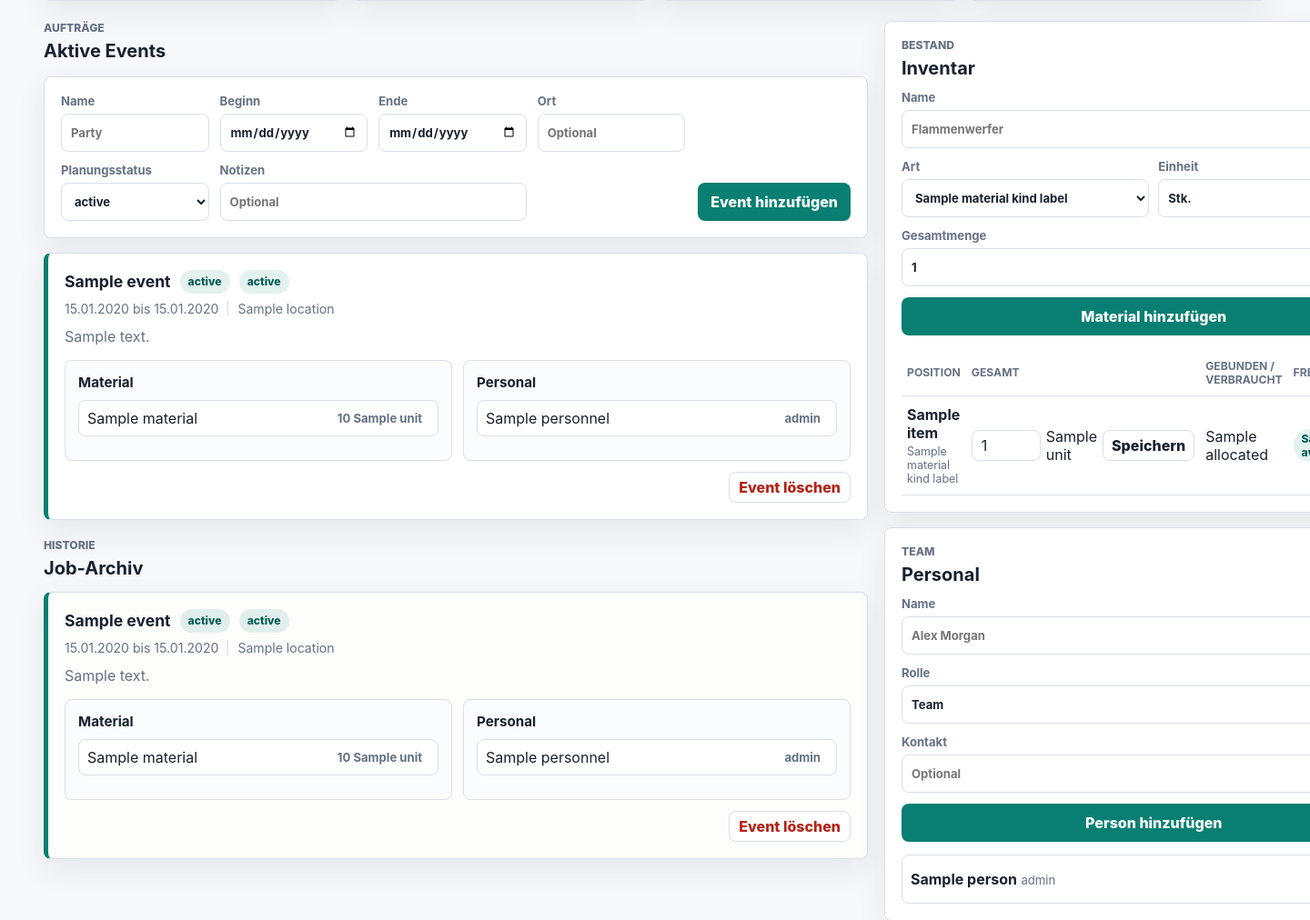
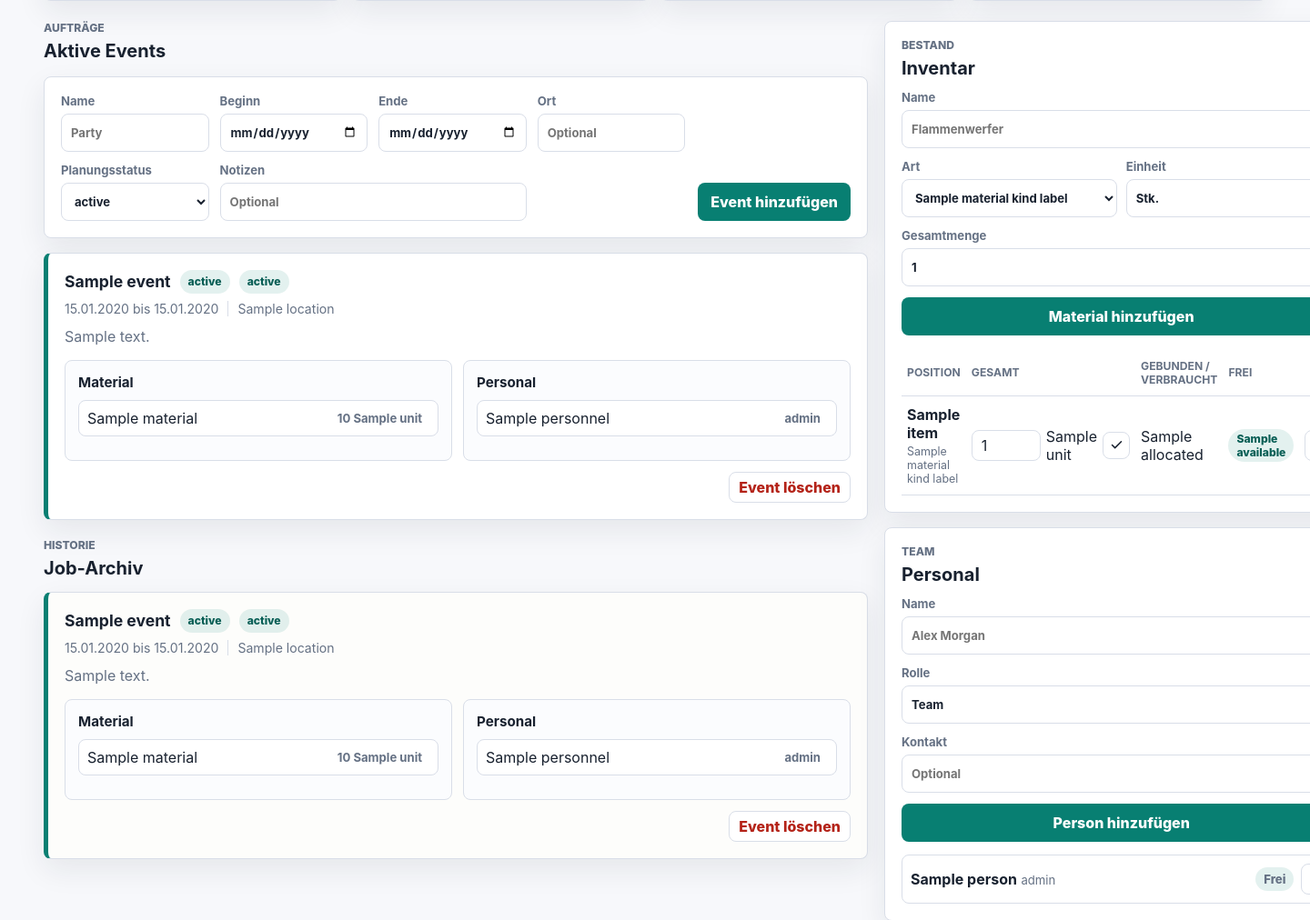
Before and after one commit to AndreasDeCrinis/event-tracker, a Flask app: template app/templates/index.html in a window 1440 px wide; the page is wider, and only the part inside the window is pictured. Shown: the part 228-1240 px from the top of that part at 91% size. Run offline with Flask 3, Linux system fonts and the light colour scheme; the template is opened without the code that fills it: most values are stand-ins (such as "Sample title", 1, 10 or a date in 2020).

Commit message:
fix: button style

```diff
--- a/app/static/styles.css
+++ b/app/static/styles.css
@@ -564,6 +564,46 @@ th {
   font-size: 1.15rem;
 }
 
+.compact-icon-button,
+.inline-form .compact-icon-button,
+.quantity-form .compact-icon-button {
+  display: inline-flex;
+  align-items: center;
+  justify-content: center;
+  flex: 0 0 auto;
+  width: 30px;
+  min-width: 30px;
+  min-height: 30px;
+  padding: 0;
+  border: 1px solid var(--line);
+  border-radius: 8px;
+  background: #fff;
+  color: var(--text);
+}
+
+.compact-icon-button:hover,
+.inline-form .compact-icon-button:hover,
+.quantity-form .compact-icon-button:hover {
+  border-color: var(--teal);
+  color: var(--teal-dark);
+  background: #fff;
+}
+
+.compact-icon-button.remove-button:hover {
+  border-color: rgba(180, 35, 24, 0.45);
+  color: var(--red);
+}
+
+.button-icon {
+  width: 15px;
+  height: 15px;
+  stroke: currentColor;
+  stroke-width: 2.4;
+  stroke-linecap: round;
+  stroke-linejoin: round;
+  fill: none;
+}
+
 .person-list {
   display: grid;
   gap: 8px;
--- a/app/templates/index.html
+++ b/app/templates/index.html
@@ -1,6 +1,19 @@
 {% extends "base.html" %}
 
 {% block content %}
+  {% macro action_icon(name) %}
+    {% if name == "save" %}
+      <svg class="button-icon" aria-hidden="true" viewBox="0 0 24 24" focusable="false">
+        <path d="M20 6 9 17l-5-5"></path>
+      </svg>
+    {% elif name == "remove" %}
+      <svg class="button-icon" aria-hidden="true" viewBox="0 0 24 24" focusable="false">
+        <path d="M18 6 6 18"></path>
+        <path d="m6 6 12 12"></path>
+      </svg>
+    {% endif %}
+  {% endmacro %}
+
   <section class="stats-grid" aria-label="Überblick">
     <div class="stat-panel accent-teal">
       <span>Aktive Events</span>
@@ -50,7 +63,9 @@
                   </option>
                 {% endfor %}
               </select>
-              <button type="submit">Speichern</button>
+              <button class="compact-icon-button save-button" type="submit" aria-label="Planungsstatus speichern" title="Speichern">
+                {{ action_icon("save") }}
+              </button>
             </form>
           {% endif %}
           {% if event.status == planned_status %}
@@ -98,10 +113,14 @@
                       <label class="sr-only" for="material-quantity-{{ assignment.id }}">Menge</label>
                       <input id="material-quantity-{{ assignment.id }}" type="number" name="quantity" min="1" step="1" value="{{ assignment.quantity }}" required>
                       <span>{{ assignment.material.unit }}</span>
-                      <button type="submit">Speichern</button>
+                      <button class="compact-icon-button save-button" type="submit" aria-label="Menge für {{ assignment.material.name }} speichern" title="Speichern">
+                        {{ action_icon("save") }}
+                      </button>
                     </form>
                     <form method="post" action="{{ url_for('main.remove_material_assignment', assignment_id=assignment.id) }}">
-                      <button class="ghost-button" type="submit" aria-label="{{ assignment.material.name }} entfernen">Entfernen</button>
+                      <button class="compact-icon-button remove-button" type="submit" aria-label="{{ assignment.material.name }} entfernen" title="Entfernen">
+                        {{ action_icon("remove") }}
+                      </button>
                     </form>
                   {% else %}
                     <strong>{{ assignment.quantity }} {{ assignment.material.unit }}</strong>
@@ -143,7 +162,9 @@
                   <strong>{{ assignment.personnel.role }}</strong>
                   {% if can_assign %}
                     <form method="post" action="{{ url_for('main.remove_personnel_assignment', assignment_id=assignment.id) }}">
-                      <button class="ghost-button" type="submit" aria-label="{{ assignment.personnel.name }} entfernen">Entfernen</button>
+                      <button class="compact-icon-button remove-button" type="submit" aria-label="{{ assignment.personnel.name }} entfernen" title="Entfernen">
+                        {{ action_icon("remove") }}
+                      </button>
                     </form>
                   {% endif %}
                 </li>
@@ -306,7 +327,9 @@
                       <label class="sr-only" for="material-total-{{ row.item.id }}">Gesamtmenge</label>
                       <input id="material-total-{{ row.item.id }}" type="number" name="total_quantity" min="0" step="1" value="{{ row.item.total_quantity }}" required>
                       <span>{{ row.item.unit }}</span>
-                      <button type="submit">Speichern</button>
+                      <button class="compact-icon-button save-button" type="submit" aria-label="Gesamtmenge für {{ row.item.name }} speichern" title="Speichern">
+                        {{ action_icon("save") }}
+                      </button>
                     </form>
                   </td>
                   <td>{{ row.allocated }}</td>
```
